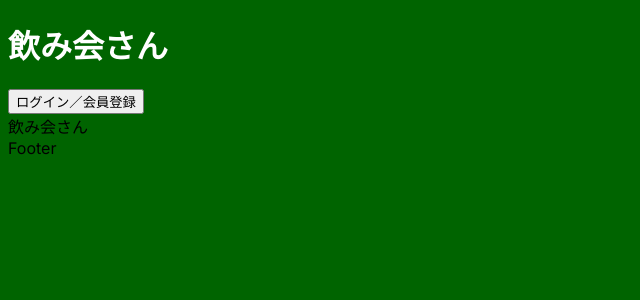
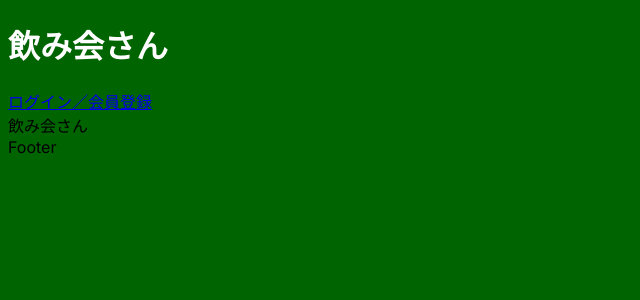
Before and after one commit to tomturner14/nomikaisan, a Next.js app: page / in a window 1280 px wide. Shown: the top 300 px of the page, without its empty margins (0-640 px from the left). Built offline with nearby package versions, Linux system fonts and the light colour scheme.

Commit message:
latest change for master

```diff
--- a/src/app/Header.jsx
+++ b/src/app/Header.jsx
@@ -10,7 +10,9 @@ const Header = () => {
         </h1>
       </div>
       <div>
-        <button>ログイン／会員登録</button>
+        <nav>
+          <Link href="/">ログイン／会員登録</Link>
+        </nav>
       </div>
     </header>
   )
```
